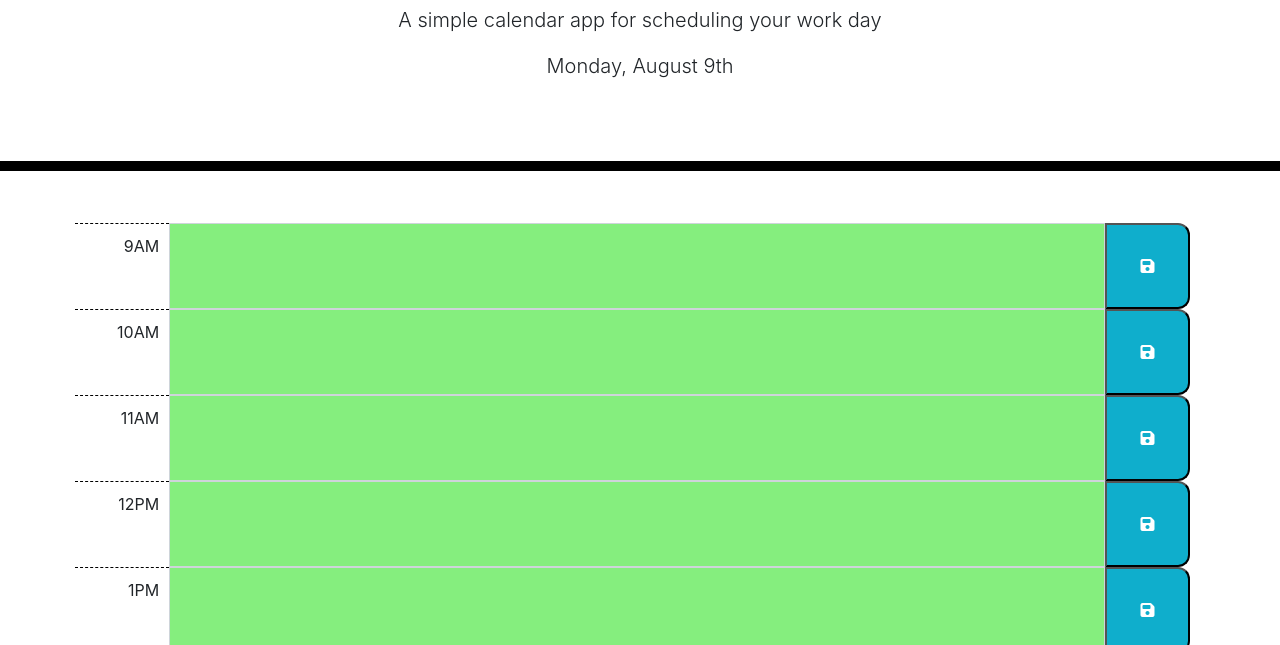
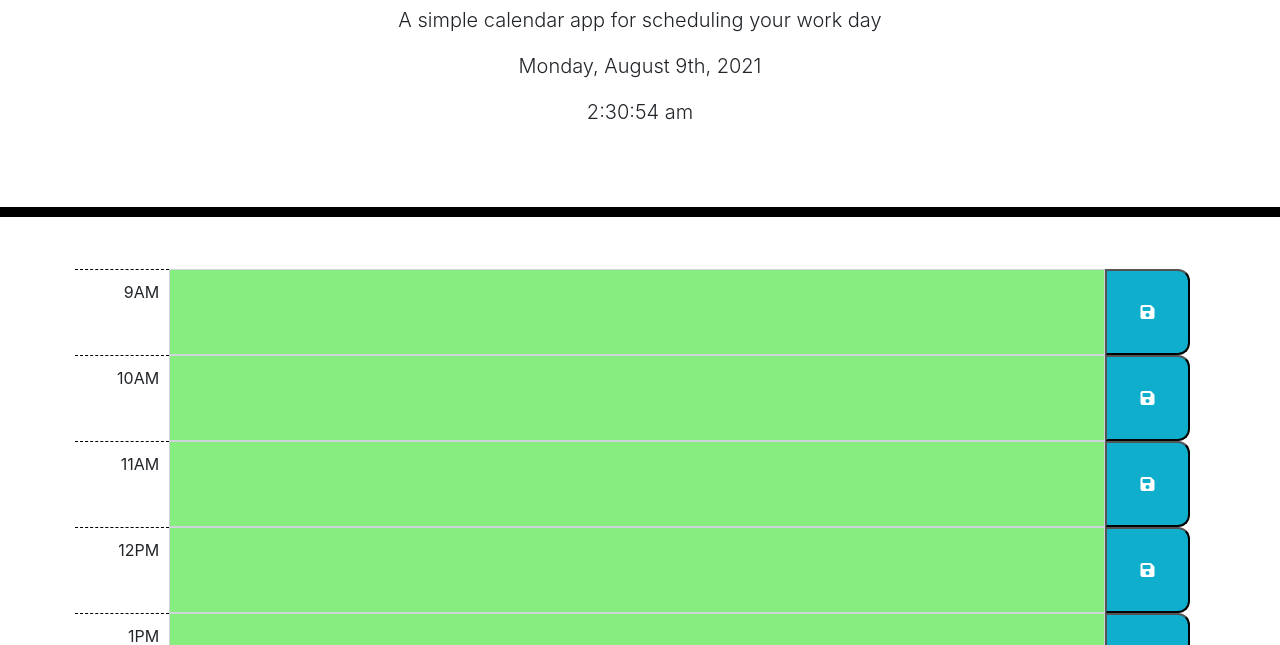
Before and after one commit to hannahfolk/day-planner, a plain HTML site: page index.html in a window 1280 px wide. Shown: the part 153-798 px from the top of the page. Drawn offline with nearby package versions, Linux system fonts and the light colour scheme.

Commit message:
added a time that updates every second

```diff
--- a/index.html
+++ b/index.html
@@ -40,6 +40,7 @@
       <h1 class="display-3">Work Day Scheduler</h1>
       <p class="lead">A simple calendar app for scheduling your work day</p>
       <p id="currentDay" class="lead"></p>
+      <p id="currentTime" class="lead"></p>
     </div>
 
     <div class="container">
--- a/script.js
+++ b/script.js
@@ -1,6 +1,7 @@
 $(document).ready(function () {
-  // Grab the date and current hour
-  const date = moment().format("dddd, MMMM Do");
+  // Grab the date, time, and current hour
+  const date = moment().format("dddd, MMMM Do, YYYY");
+  let time = moment().format("h:mm:ss a");
   const now = moment().format("HH");
 
   const container = $(".container");
@@ -16,8 +17,15 @@ $(document).ready(function () {
     "5PM",
   ];
 
-  // Place today's date inside the date paragraph
+  // Place today's date and time inside the respective date and time paragraphs
   $("#currentDay").text(date);
+  $("#currentTime").text(time);
+
+  // Update the time every second
+  setInterval(() => {
+    time = moment().format("h:mm:ss a");
+    $("#currentTime").text(time);
+  }, 1000);
 
   // Create timeblocks
   for (let i = 0; i < hourLabels.length; i++) {
```
